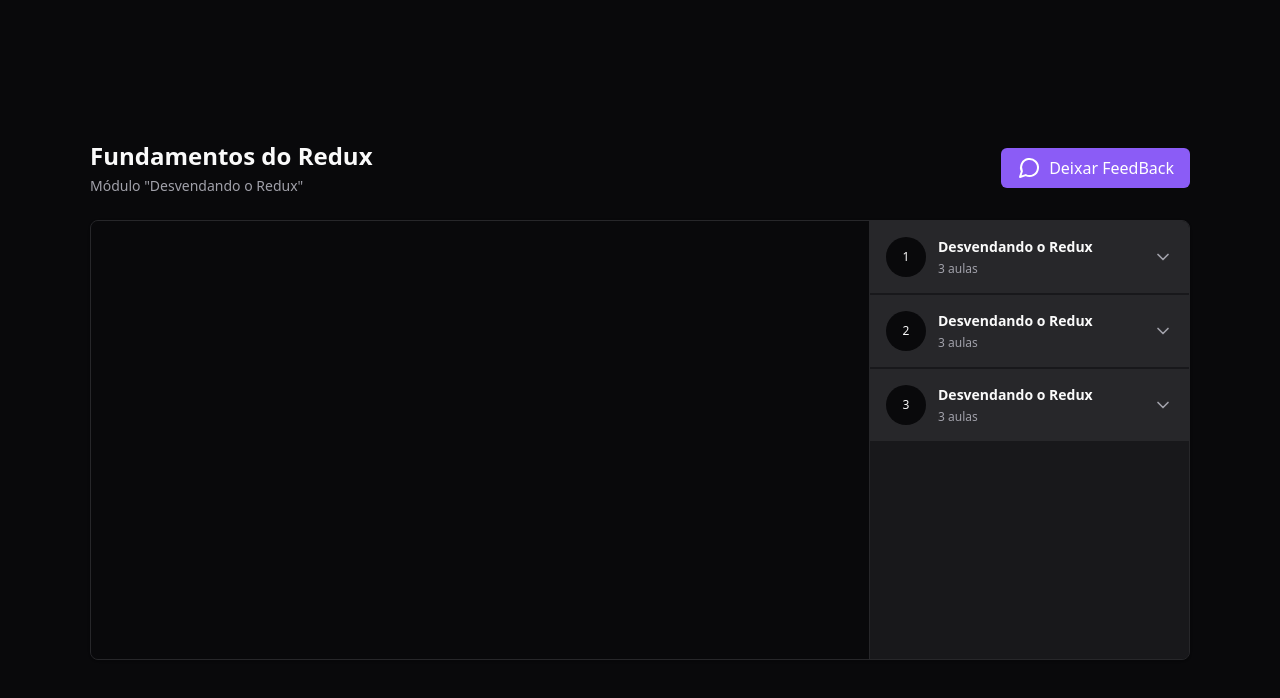
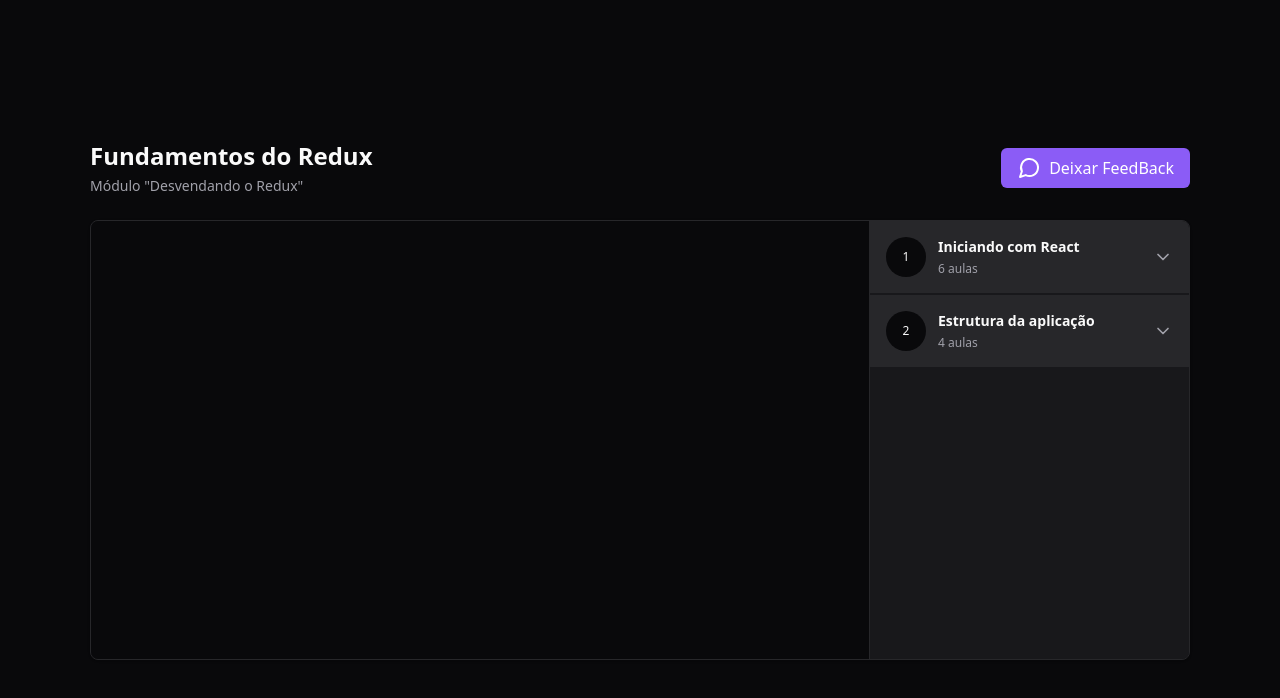
Before and after one commit to jarilton/react-redux-zustand, a React (Vite) app: page / in a window 1280 px wide. Shown: the top 698 px of the page. Built offline with nearby package versions, Linux system fonts and the light colour scheme.

Commit message:
feat: criado reducer do player com mock

```diff
--- a/src/components/Module/index.tsx
+++ b/src/components/Module/index.tsx
@@ -1,6 +1,7 @@
 import { ChevronDown } from "lucide-react";
 import { Lesson } from "../Lesson";
 import * as Collapsible from "@radix-ui/react-collapsible";
+import { useAppSelector } from "../../store";
 
 interface ModuleProps {
   moduleIndex: number;
@@ -13,6 +14,10 @@
   title,
   amountOfLessons,
 }) => {
+  const lessons = useAppSelector(
+    (state) => state.player.course.modules[moduleIndex].lessons
+  );
+
   return (
     <Collapsible.Root className="group">
       <Collapsible.Trigger className="flex w-full items-center gap-3 bg-zinc-800 p-4">
@@ -28,9 +33,13 @@
       </Collapsible.Trigger>
       <Collapsible.Content>
         <nav className="relative flex flex-col gap-4 p-6">
-          <Lesson title="Fundamentos do Redux" duration="9:13" />
-          <Lesson title="Fundamentos do Redux" duration="9:13" />
-          <Lesson title="Fundamentos do Redux" duration="9:13" />
+          {lessons.map((lesson) => (
+            <Lesson
+              key={lesson.id}
+              title={lesson.title}
+              duration={lesson.duration}
+            />
+          ))}
         </nav>
       </Collapsible.Content>
     </Collapsible.Root>
--- a/src/pages/Player/index.tsx
+++ b/src/pages/Player/index.tsx
@@ -3,8 +3,13 @@
 import { Header } from "../../components/Header";
 import { Video } from "../../components/Video";
 import { Module } from "../../components/Module";
+import { useAppSelector } from "../../store";
 
 export const Player = () => {
+  const modules = useAppSelector((state) => state.player.course.modules);
+
+  console.log("modules", modules);
+
   return (
     <div className="h-screen bg-zinc-950 text-zinc-50 flex justify-center items-center">
       <div className="flex w-[1100px] flex-col gap-6">
@@ -22,21 +27,14 @@
             <Video />
           </div>
           <aside className="w-80 absolute top-0 bottom-0 right-0 border-l border-zinc-800 divide-y-2 divide-zinc-900 bg-zinc-900 overflow-y-scroll scrollbar scrollbar-thin scrollbar-track-zinc-950 scrollbar-thumb-zinc-800">
-            <Module
-              moduleIndex={0}
-              title="Desvendando o Redux"
-              amountOfLessons={3}
-            />
-            <Module
-              moduleIndex={1}
-              title="Desvendando o Redux"
-              amountOfLessons={3}
-            />
-            <Module
-              moduleIndex={2}
-              title="Desvendando o Redux"
-              amountOfLessons={3}
-            />
+            {modules.map((module, index) => (
+              <Module
+                key={module.id}
+                moduleIndex={index}
+                title={module.title}
+                amountOfLessons={module.lessons.length}
+              />
+            ))}
           </aside>
         </main>
       </div>
--- a/src/store/index.ts
+++ b/src/store/index.ts
@@ -1,8 +1,11 @@
 import { configureStore } from "@reduxjs/toolkit";
 import { useSelector, TypedUseSelectorHook } from "react-redux";
+import { player } from "./slices/player";
 
 export const store = configureStore({
-  reducer: {},
+  reducer: {
+    player,
+  },
 });
 
 export type RootState = ReturnType<typeof store.getState>;
--- /dev/null
+++ b/src/store/slices/player/index.ts
@@ -0,0 +1,64 @@
+import { createSlice } from "@reduxjs/toolkit";
+
+const playerSlice = createSlice({
+  name: "player",
+  initialState: {
+    course: {
+      modules: [
+        {
+          id: "1",
+          title: "Iniciando com React",
+          lessons: [
+            { id: "Jai8w6K_GnY", title: "CSS Modules", duration: "13:45" },
+            {
+              id: "w-DW4DhDfcw",
+              title: "Estilização do Post",
+              duration: "10:05",
+            },
+            {
+              id: "D83-55LUdKE",
+              title: "Componente: Header",
+              duration: "06:33",
+            },
+            {
+              id: "W_ATsETujaY",
+              title: "Componente: Sidebar",
+              duration: "09:12",
+            },
+            { id: "Pj8dPeameYo", title: "CSS Global", duration: "03:23" },
+            {
+              id: "8KBq2vhwbac",
+              title: "Form de comentários",
+              duration: "11:34",
+            },
+          ],
+        },
+        {
+          id: "2",
+          title: "Estrutura da aplicação",
+          lessons: [
+            {
+              id: "gE48FQXRZ_o",
+              title: "Componente: Comment",
+              duration: "13:45",
+            },
+            { id: "Ng_Vk4tBl0g", title: "Responsividade", duration: "10:05" },
+            {
+              id: "h5JA3wfuW1k",
+              title: "Interações no JSX",
+              duration: "06:33",
+            },
+            {
+              id: "1G0vSTqWELg",
+              title: "Utilizando estado",
+              duration: "09:12",
+            },
+          ],
+        },
+      ],
+    },
+  },
+  reducers: {},
+});
+
+export const player = playerSlice.reducer;
```
